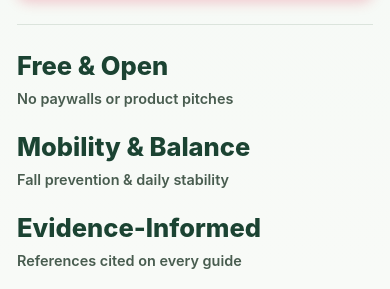
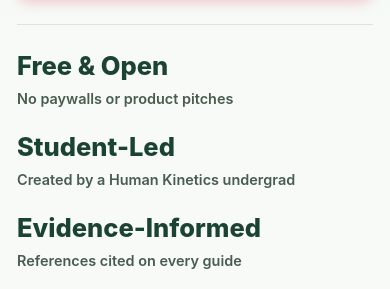
Before and after one commit to joshuaboushy/Evergreen-Aging-Website, a plain HTML site: page index.html in a window 390 px wide. Shown: the part 1311-1600 px from the top of the page. Drawn offline with Linux system fonts and the light colour scheme.

Commit message:
hero: replace Mobility & Balance stat with Student-Led identity badge

```diff
--- a/index.html
+++ b/index.html
@@ -149,8 +149,8 @@
               <p>No paywalls or product pitches</p>
             </div>
             <div class="stat-item">
-              <h3>Mobility &amp; Balance</h3>
-              <p>Fall prevention &amp; daily stability</p>
+              <h3>Student-Led</h3>
+              <p>Created by a Human Kinetics undergrad</p>
             </div>
             <div class="stat-item">
               <h3>Evidence-Informed</h3>
```
